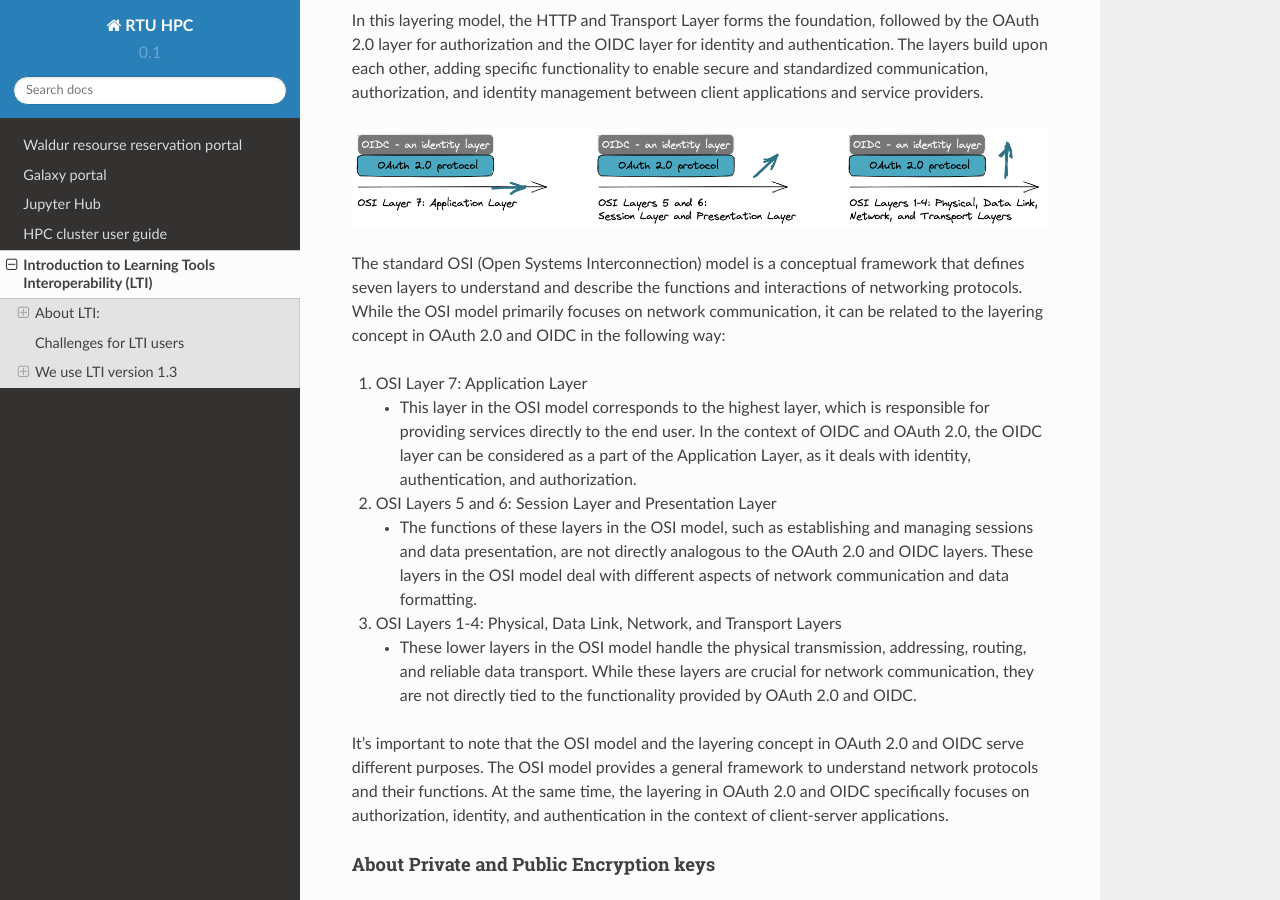
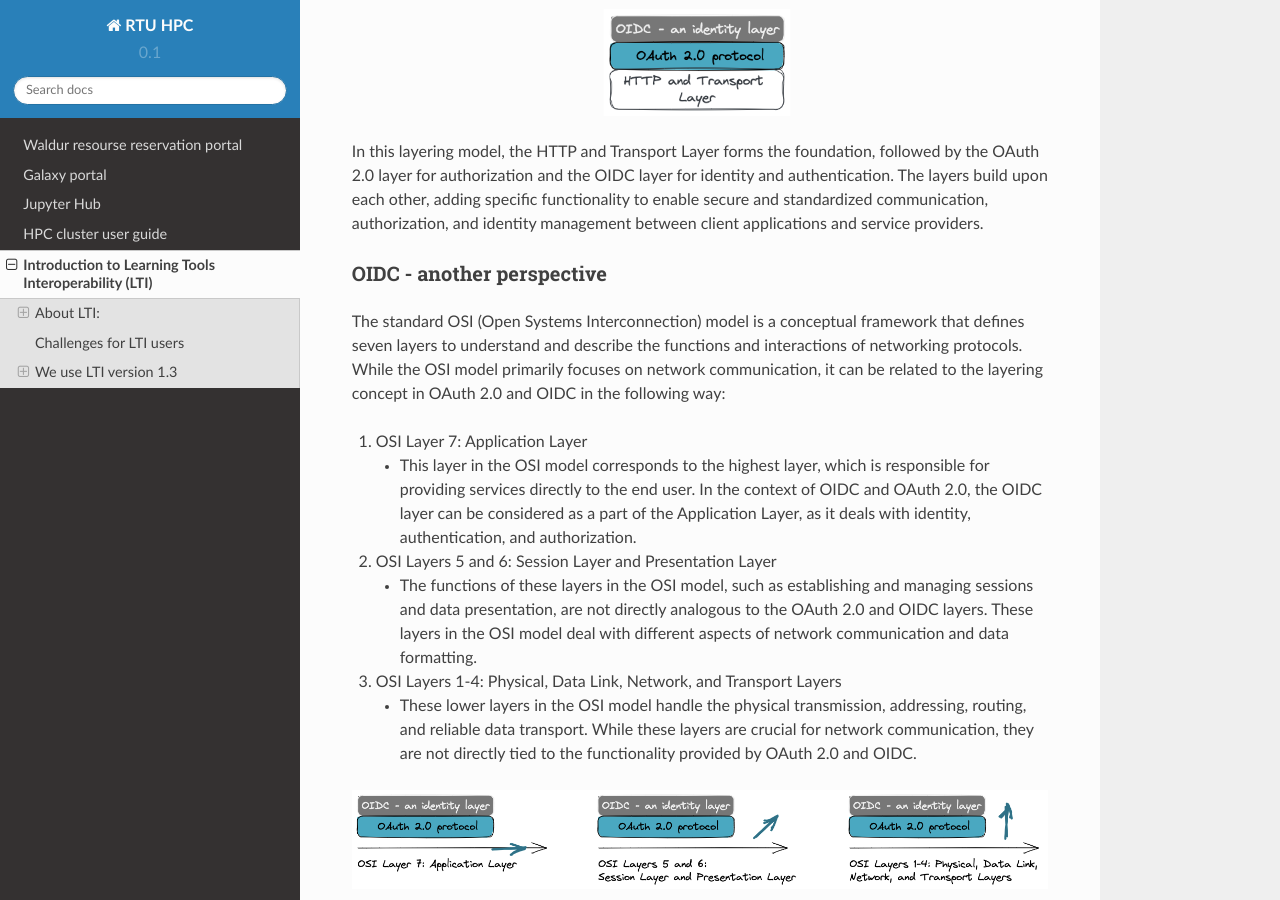
Before and after one commit to rtuhpc/hpc-platform, a Sphinx documentation site: the page built from doc/lti.md, in a window 1280 px wide and 900 px high, scrolled down 9404 px. Built offline with Sphinx 7.4.7 and the Read the Docs theme 2.0.0, drawn with Linux system fonts in a browser that asks for light colours.

Commit message:
Update lti.md

```diff
--- a/doc/lti.md
+++ b/doc/lti.md
@@ -177,9 +177,12 @@ In this model, the layers can be conceptualized as follows:
 3. OIDC Layer
    - OpenID Connect (OIDC) operates as an identity layer built on top of OAuth 2.0. It introduces additional features to OAuth 2.0 to facilitate user authentication and identity information exchange. OIDC extends the capabilities of OAuth 2.0 by adding an ID token, which contains user identity information, and standardized endpoints for user authentication and authorization. The OIDC layer builds upon the OAuth 2.0 layer and provides identity-related functionality.
 
+![](./images/lti-11.png)
+
 In this layering model, the HTTP and Transport Layer forms the foundation, followed by the OAuth 2.0 layer for authorization and the OIDC layer for identity and authentication. The layers build upon each other, adding specific functionality to enable secure and standardized communication, authorization, and identity management between client applications and service providers.
 
-![](./images/lti-07.png)
+
+### OIDC - another perspective
 
 The standard OSI (Open Systems Interconnection) model is a conceptual framework that defines seven layers to understand and describe the functions and interactions of networking protocols. While the OSI model primarily focuses on network communication, it can be related to the layering concept in OAuth 2.0 and OIDC in the following way:
 
@@ -191,6 +194,8 @@ The standard OSI (Open Systems Interconnection) model is a conceptual framework
 
 3. OSI Layers 1-4: Physical, Data Link, Network, and Transport Layers
    - These lower layers in the OSI model handle the physical transmission, addressing, routing, and reliable data transport. While these layers are crucial for network communication, they are not directly tied to the functionality provided by OAuth 2.0 and OIDC.
+
+![](./images/lti-07.png)
 
 It's important to note that the OSI model and the layering concept in OAuth 2.0 and OIDC serve different purposes. The OSI model provides a general framework to understand network protocols and their functions. At the same time, the layering in OAuth 2.0 and OIDC specifically focuses on authorization, identity, and authentication in the context of client-server applications.
 
```
